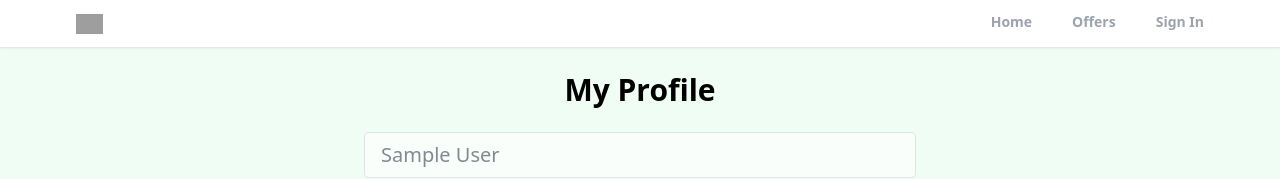
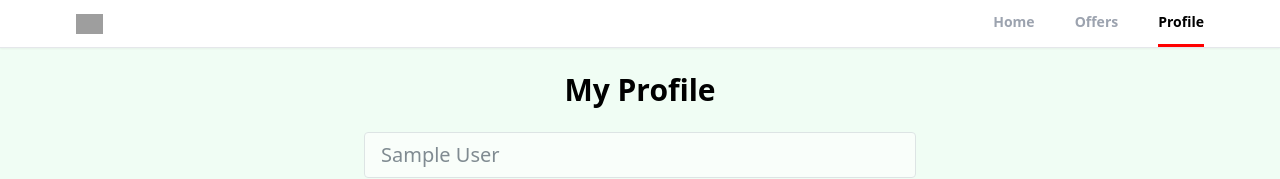
Before and after one commit to ArielSayag/Realtor-Clone-React, a React (Create React App) app: page /profile in a window 1280 px wide. Shown: the top 179 px of the page. Built offline with nearby package versions, Linux system fonts and the light colour scheme; no server answers; sample sign-in values are in the browser's storage; grey boxes are pictures that could not be loaded.

Commit message:
complete the Header componentand make it dynamic

```diff
--- a/src/components/Header.jsx
+++ b/src/components/Header.jsx
@@ -1,30 +1,25 @@
-import React from 'react';
-import styled from '@emotion/styled';
+import React, { useEffect, useState } from 'react';
 import { useLocation , useNavigate} from 'react-router';
-
-const LiRoute=styled.li`
-  padding-top: 0.75rem;
-  cursor: pointer;
-  padding-bottom: 0.75rem;
-  font-size: 0.875rem;
-  line-height: 1.25rem;
-  font-weight: 600;
-  --tw-text-opacity: 1;
-  color: rgb(156 163 175 / var(--tw-text-opacity));
-  border-bottom-width: 3px;
-  border-bottom-color: transparent;
-
-  &.active {
-    color: black;
-    border-bottom-color: red;
-  }
-`;
+import {LiRoute} from "../styledSaas/HeaderCss";
+import { getAuth, onAuthStateChanged } from 'firebase/auth';
 
 function Header() {
 
   const nevigate=useNavigate();
+  const [pageState,setPageState]=useState("Sign in");
+  const location=useLocation();
 
-  const location=useLocation();
+  const auth=getAuth();
+  useEffect(()=>{
+    onAuthStateChanged(auth,(user)=>{
+      if(user){
+        setPageState("Profile");
+      }else{
+        setPageState("Sign in");
+      }
+    })
+  },[auth])
+
   const pathMatchRoute=(route)=>{
     if(route===location.pathname){
       return true;
@@ -43,7 +38,10 @@ function Header() {
           <ul className='flex space-x-10'>
             <LiRoute onClick={()=>nevigate("/")} className={pathMatchRoute('/') ? 'active' : ''}>Home</LiRoute>
             <LiRoute onClick={()=>nevigate("/offers")} className={pathMatchRoute("/offers") ? 'active' : ''}>Offers</LiRoute>
-            <LiRoute onClick={()=>nevigate("/sign-in")} className={pathMatchRoute("/sign-in") ? 'active' : ''}>Sign In</LiRoute>
+            <LiRoute onClick={()=>nevigate("/profile")}
+                    className={pathMatchRoute("/sign-in")||pathMatchRoute("/profile")? 'active' : ''}>
+              {pageState}
+            </LiRoute>
           </ul>
         </div>
       </header>
--- a/src/pages/Profile.jsx
+++ b/src/pages/Profile.jsx
@@ -1,7 +1,7 @@
 import React, { useState } from 'react';
 import {H1,ContainerFormProfile,InputForm,ContainerTextLinks,SpanRed,LinkBlue,Section} from "../styledSaas/SignCss";
 import {FcHome} from "react-icons/fc";
-import { getAuth, updateCurrentUser, updateProfile } from 'firebase/auth';
+import { getAuth, updateProfile } from 'firebase/auth';
 import { useNavigate } from 'react-router-dom';
 import { toast } from 'react-toastify';
 import { doc, updateDoc } from 'firebase/firestore';
@@ -59,7 +59,7 @@ export default function Profile() {
       <ContainerFormProfile>
         <form onSubmit={handleSubmit}>
           <InputForm type='text' disabled={!changeDetails} id="name" value={name}  onChange={handleChange} className={changeDetails?'opacity-100':'opacity-60'} />
-          <InputForm type='email' disabled={!changeDetails} id="email" value={email}  onChange={handleChange} className={changeDetails?'opacity-100':'opacity-60'} />
+          <InputForm type='email' disabled id="email" value={email}  onChange={handleChange} className='opacity-60' />
 
 
           <ContainerTextLinks>
--- /dev/null
+++ b/src/styledSaas/HeaderCss.js
@@ -0,0 +1,19 @@
+import styled from "@emotion/styled";
+
+export const LiRoute=styled.li`
+  padding-top: 0.75rem;
+  cursor: pointer;
+  padding-bottom: 0.75rem;
+  font-size: 0.875rem;
+  line-height: 1.25rem;
+  font-weight: 600;
+  --tw-text-opacity: 1;
+  color: rgb(156 163 175 / var(--tw-text-opacity));
+  border-bottom-width: 3px;
+  border-bottom-color: transparent;
+
+  &.active {
+    color: black;
+    border-bottom-color: red;
+  }
+`;
```
